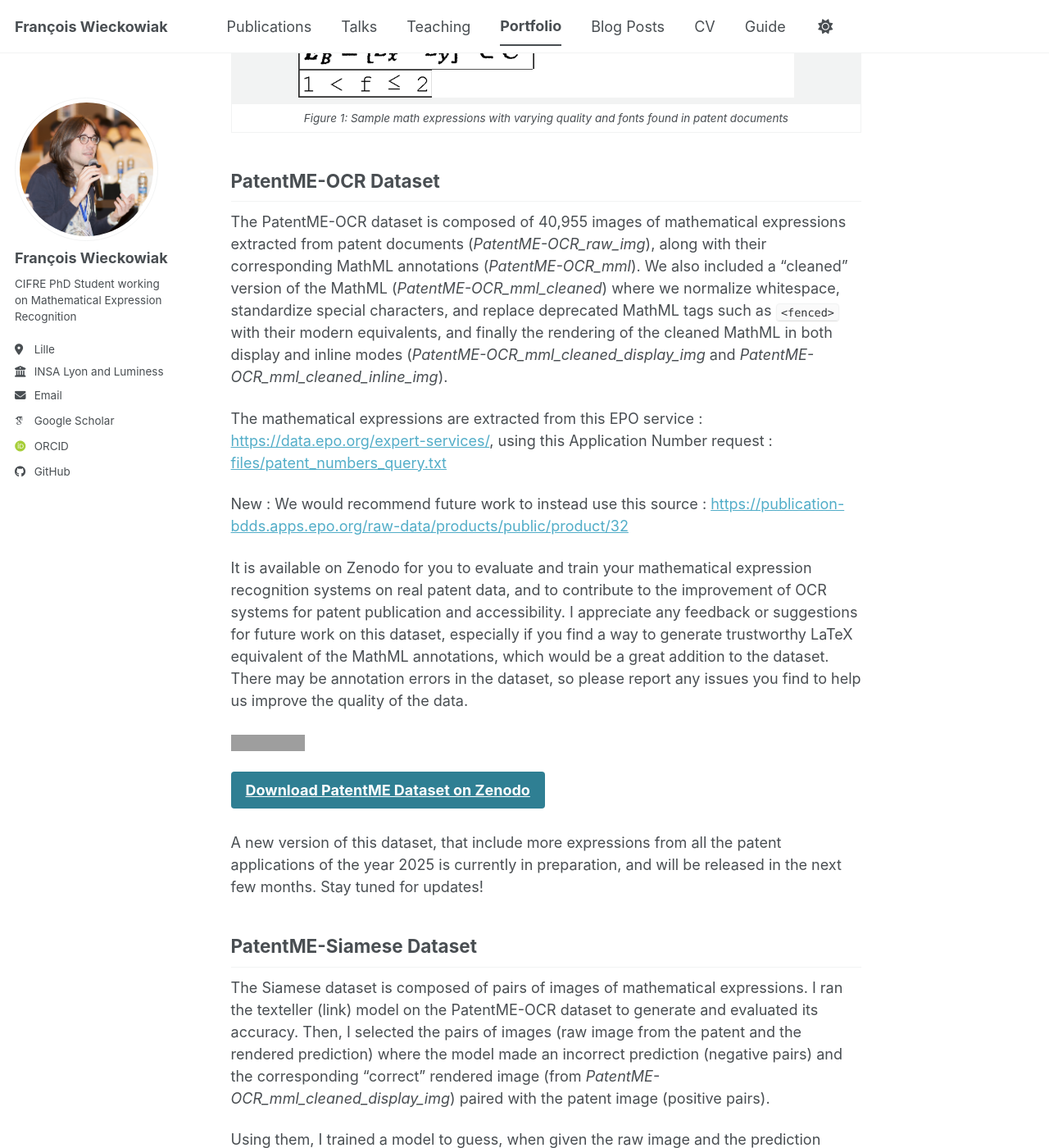
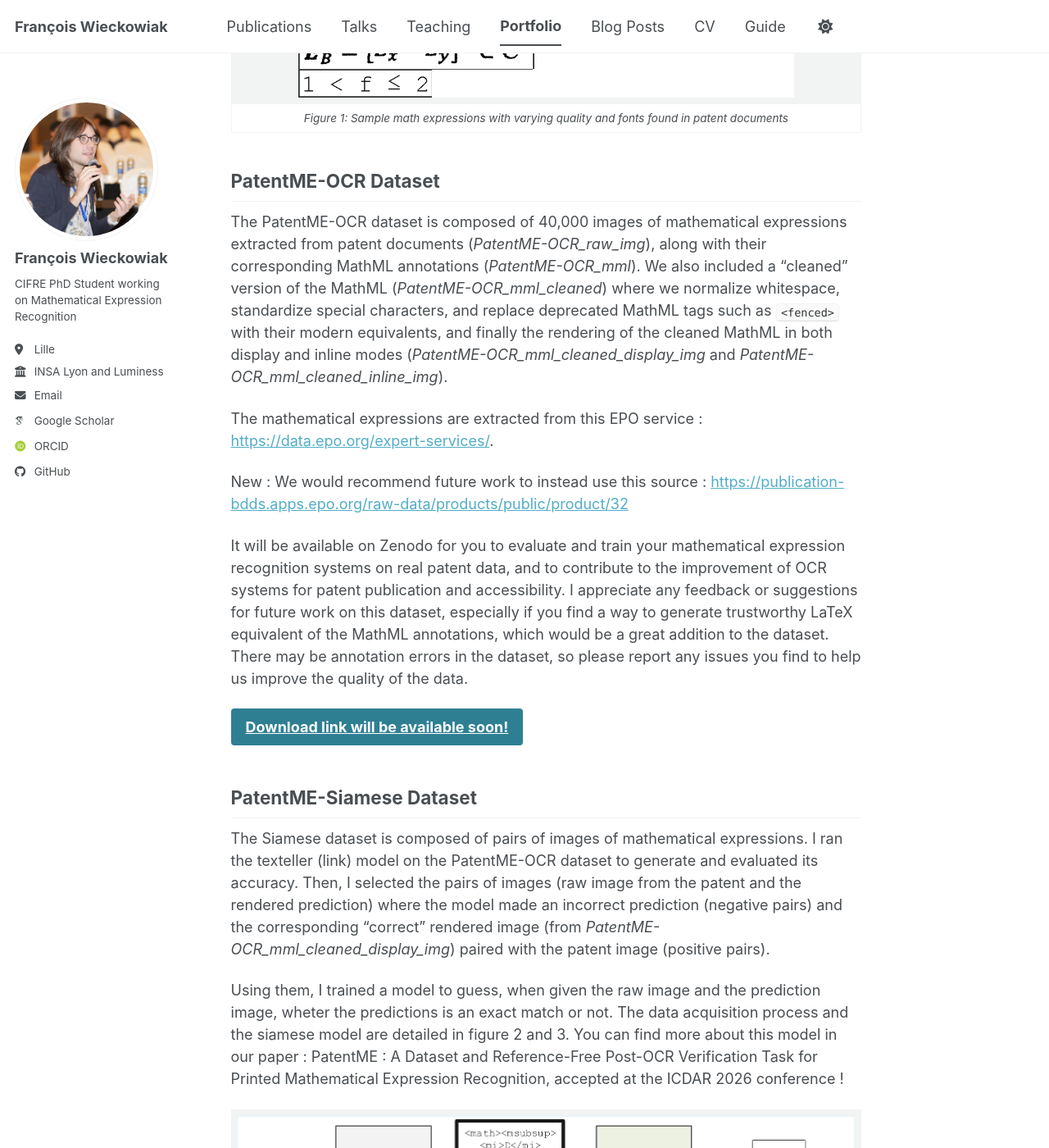
Before and after one commit to fwieckowiak/fwieckowiak.github.io, a Jekyll site: the page built from _portfolio/PatentME.md, in a window 1280 px wide and 1400 px high, scrolled down 991 px. Shown: the whole window at 82% size. Built offline with Jekyll 4.4.1, drawn with Linux system fonts in a browser that asks for light colours; some web fonts are replaced; a script bundle is joined from its source files by our own code; library files that are not in the unit come from our copies; some of the changed text lies outside the part shown; grey boxes are pictures that could not be loaded.

Commit message:
update pre sifed

```diff
--- a/_portfolio/PatentME.md
+++ b/_portfolio/PatentME.md
@@ -18,23 +18,20 @@
 ## PatentME-OCR Dataset
 
 
-The PatentME-OCR dataset is composed of 40,955 images of mathematical expressions extracted from patent documents (*PatentME-OCR_raw_img*), along with their corresponding MathML annotations (*PatentME-OCR_mml*). We also included a "cleaned" version of the MathML (*PatentME-OCR_mml_cleaned*) where we normalize whitespace, standardize special characters, and replace deprecated MathML tags such as `<fenced>` with their modern equivalents, and finally the rendering of the cleaned MathML in both display and inline modes (*PatentME-OCR_mml_cleaned_display_img* and *PatentME-OCR_mml_cleaned_inline_img*).
+The PatentME-OCR dataset is composed of 40,000 images of mathematical expressions extracted from patent documents (*PatentME-OCR_raw_img*), along with their corresponding MathML annotations (*PatentME-OCR_mml*). We also included a "cleaned" version of the MathML (*PatentME-OCR_mml_cleaned*) where we normalize whitespace, standardize special characters, and replace deprecated MathML tags such as `<fenced>` with their modern equivalents, and finally the rendering of the cleaned MathML in both display and inline modes (*PatentME-OCR_mml_cleaned_display_img* and *PatentME-OCR_mml_cleaned_inline_img*).
 
-The mathematical expressions are extracted from this EPO service : [https://data.epo.org/expert-services/](https://data.epo.org/expert-services/), using this Application Number request : [files/patent_numbers_query.txt](files/patent_numbers_query.txt)
+The mathematical expressions are extracted from this EPO service : [https://data.epo.org/expert-services/](https://data.epo.org/expert-services/).
 
 New : We would recommend future work to instead use this source :  [https://publication-bdds.apps.epo.org/raw-data/products/public/product/32](https://publication-bdds.apps.epo.org/raw-data/products/public/product/32)
 
 
 
-It is available on Zenodo for you to evaluate and train your mathematical expression recognition systems on real patent data, and to contribute to the improvement of OCR systems for patent publication and accessibility. I appreciate any feedback or suggestions for future work on this dataset, especially if you find a way to generate trustworthy LaTeX equivalent of the MathML annotations, which would be a great addition to the dataset. There may be annotation errors in the dataset, so please report any issues you find to help us improve the quality of the data.
+It will be available on Zenodo for you to evaluate and train your mathematical expression recognition systems on real patent data, and to contribute to the improvement of OCR systems for patent publication and accessibility. I appreciate any feedback or suggestions for future work on this dataset, especially if you find a way to generate trustworthy LaTeX equivalent of the MathML annotations, which would be a great addition to the dataset. There may be annotation errors in the dataset, so please report any issues you find to help us improve the quality of the data.
 
-[![DOI](https://zenodo.org/badge/DOI/10.5281/zenodo.XXXXXXX.svg)](https://doi.org/10.5281/zenodo.XXXXXXX)
+<!--[![DOI](https://zenodo.org/badge/DOI/10.5281/zenodo.XXXXXXX.svg)](https://doi.org/10.5281/zenodo.XXXXXXX) -->
 
-[**Download PatentME Dataset on Zenodo**](https://zenodo.org/search?q=PatentME){: .btn .btn--primary .btn--large}
+[**Download link will be available soon!**](https://fwieckowiak.github.io/portfolio/PatentME/){: .btn .btn--primary .btn--large}
 
-
-
-A new version of this dataset, that include more expressions from all the patent applications of the year 2025 is currently in preparation, and will be released in the next few months. Stay tuned for updates!
 
 
 ## PatentME-Siamese Dataset
@@ -51,19 +48,17 @@
 |:--:|
 | *Figure 3: Siamese neural network architecture* |
 
-The PatentME-Siamese dataset is also available on Zenodo for you to train on this post-OCR verification task.
+The PatentME-Siamese dataset will also be available on Zenodo for you to train on this post-OCR verification task.
 
-[![DOI](https://zenodo.org/badge/DOI/10.5281/zenodo.XXXXXXX.svg)](https://doi.org/10.5281/zenodo.XXXXXXX)
-
-[**Download PatentME-Siamese Dataset on Zenodo**](https://zenodo.org/search?q=PatentME){: .btn .btn--primary .btn--large}
+[**Download link will be available soon!**](https://fwieckowiak.github.io/portfolio/PatentME/){: .btn .btn--primary .btn--large}
 
 
-## NEW : PatentME-1M Dataset
+## NEW : PatentME-600k Dataset
 
-After the initial ICDAR paper subbmission, i kept working on data extraction from the EPO website, and used this webpage [https://publication-bdds.apps.epo.org/raw-data/products/public/product/32](https://publication-bdds.apps.epo.org/raw-data/products/public/product/32) to extract more mathematical expressions from all the patent applications of the year 2025. This new version of the dataset, called PatentME-1M, contains  1,000,000 images of mathematical expressions extracted from patent documents, along with their corresponding MathML annotations. It contains the same kind of data as PatentME-OCR, which I will keep on this page for reference, but if you plan on training large vision models on mathematical expression recognition, I would recommend using the new PatentME-1M dataset which is much larger and more diverse.
+After the initial ICDAR paper subbmission, i kept working on data extraction from the EPO website, and used this webpage [https://publication-bdds.apps.epo.org/raw-data/products/public/product/32](https://publication-bdds.apps.epo.org/raw-data/products/public/product/32) to extract more mathematical expressions from all the patent applications of the year 2025. This new version of the dataset, called PatentME-600k, contains  600,000 images of mathematical expressions extracted from around 60,000 patent documents, along with their corresponding MathML annotations. It contains the same kind of data as PatentME-OCR, which I will keep on this page for reference, but if you plan on training large vision models on mathematical expression recognition, I would recommend using the new PatentME-600k dataset which is much larger and more diverse.
 
 Here is the link to the new dataset on Zenodo :
 
 [![DOI](https://zenodo.org/badge/DOI/10.5281/zenodo.XXXXXXX.svg)](https://doi.org/10.5281/zenodo.XXXXXXX)
 
-[**Download PatentME-1M Dataset on Zenodo**](https://zenodo.org/search?q=PatentME){: .btn .btn--primary .btn--large}
+[**Download link will be available soon!**](https://fwieckowiak.github.io/portfolio/PatentME/){: .btn .btn--primary .btn--large}
```
